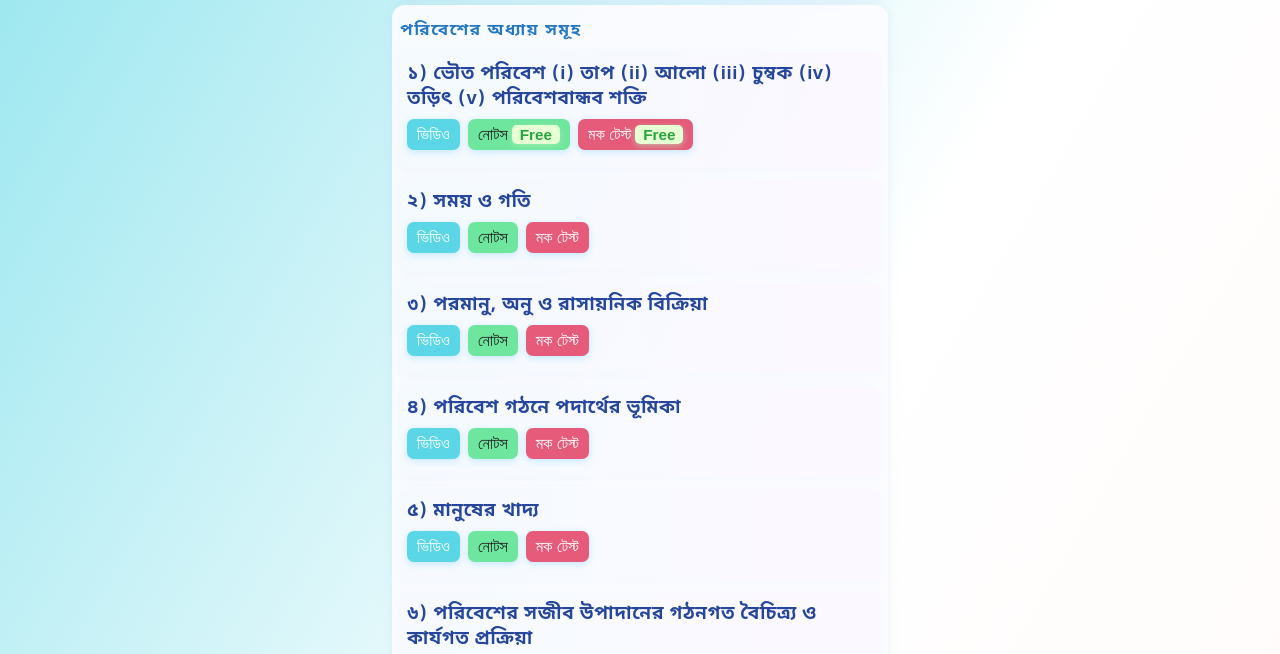
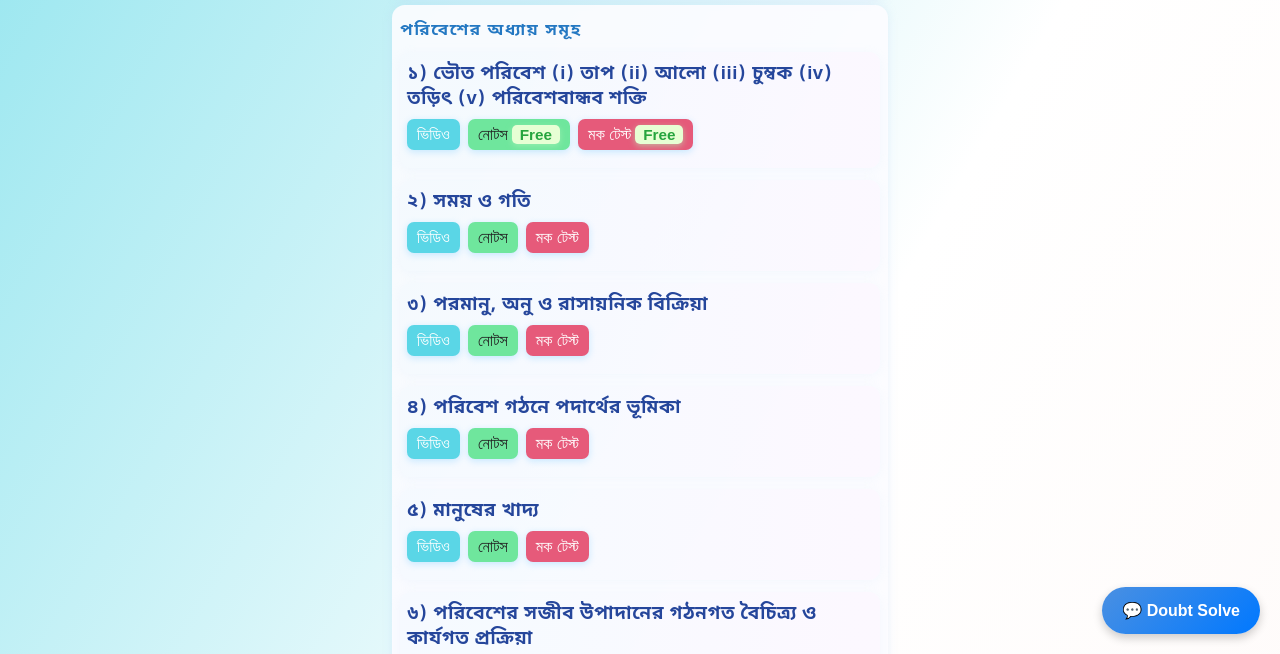
Before and after one commit to physicslover2312-SB/Physicslover2.0, a plain HTML site: page class7.html in a window 1280 px wide. Shown: the part 146-800 px from the top of the page. Drawn offline with Linux system fonts and the light colour scheme.

Commit message:
Update class7.html

```diff
--- a/class7.html
+++ b/class7.html
@@ -135,7 +135,34 @@
       .home-btn { width:24px; height:24px; font-size:.93em; }
     }
   </style>
-</head>
+</head><!-- Floating Doubt Solve Button -->
+<a href="https://g.co/gemini/share/a709788bee95" target="_blank" id="doubt-btn">
+  💬 Doubt Solve
+</a>
+
+<style>
+  #doubt-btn {
+    position: fixed;
+    bottom: 20px;
+    right: 20px;
+    background: linear-gradient(135deg, #4a90e2, #0078ff);
+    color: white;
+    font-weight: bold;
+    font-family: 'Poppins', sans-serif;
+    text-decoration: none;
+    padding: 14px 20px;
+    border-radius: 50px;
+    box-shadow: 0 4px 10px rgba(0,0,0,0.2);
+    transition: 0.3s;
+    z-index: 9999;
+  }
+
+  #doubt-btn:hover {
+    transform: scale(1.1);
+    box-shadow: 0 6px 15px rgba(0,0,0,0.3);
+    background: linear-gradient(135deg, #0078ff, #4a90e2);
+  }
+</style>
 <body>
   <div class="header-bar">
     <button class="home-btn" onclick="window.location.href='index.html'" title="Home">&#8962;</button>
```
